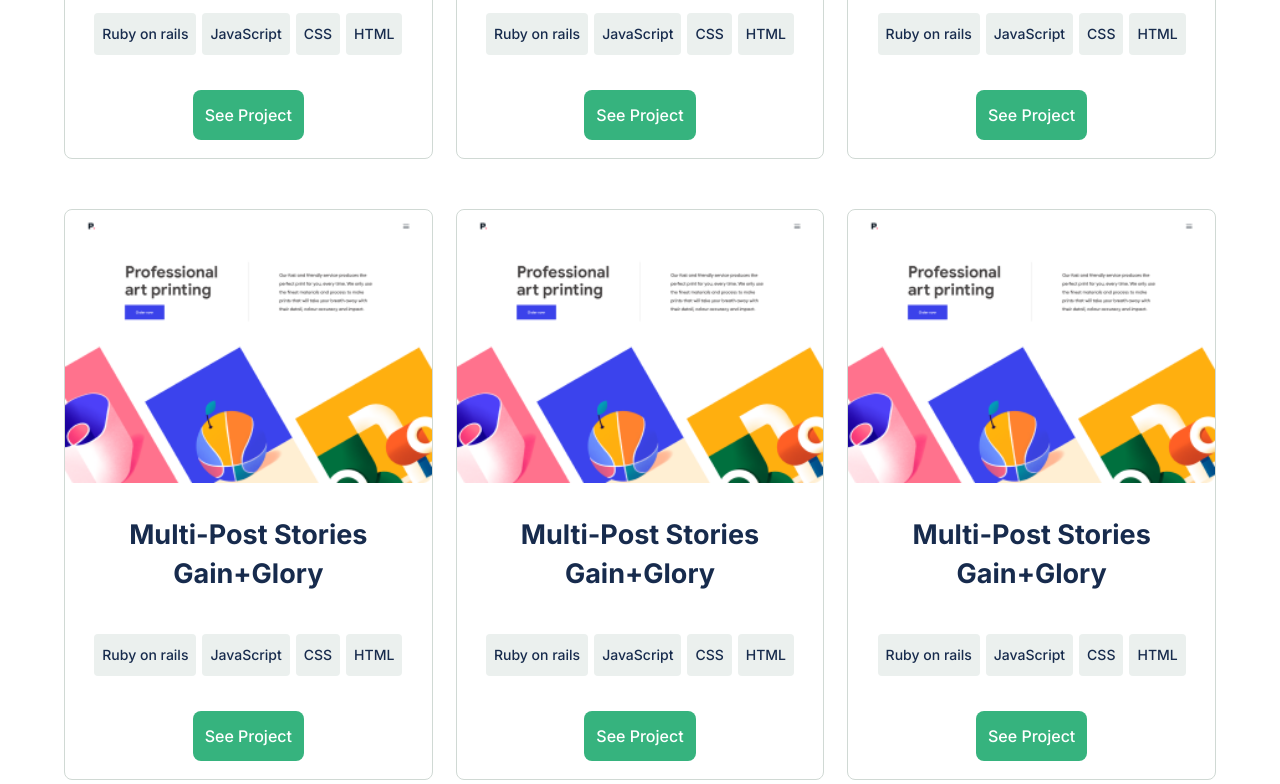
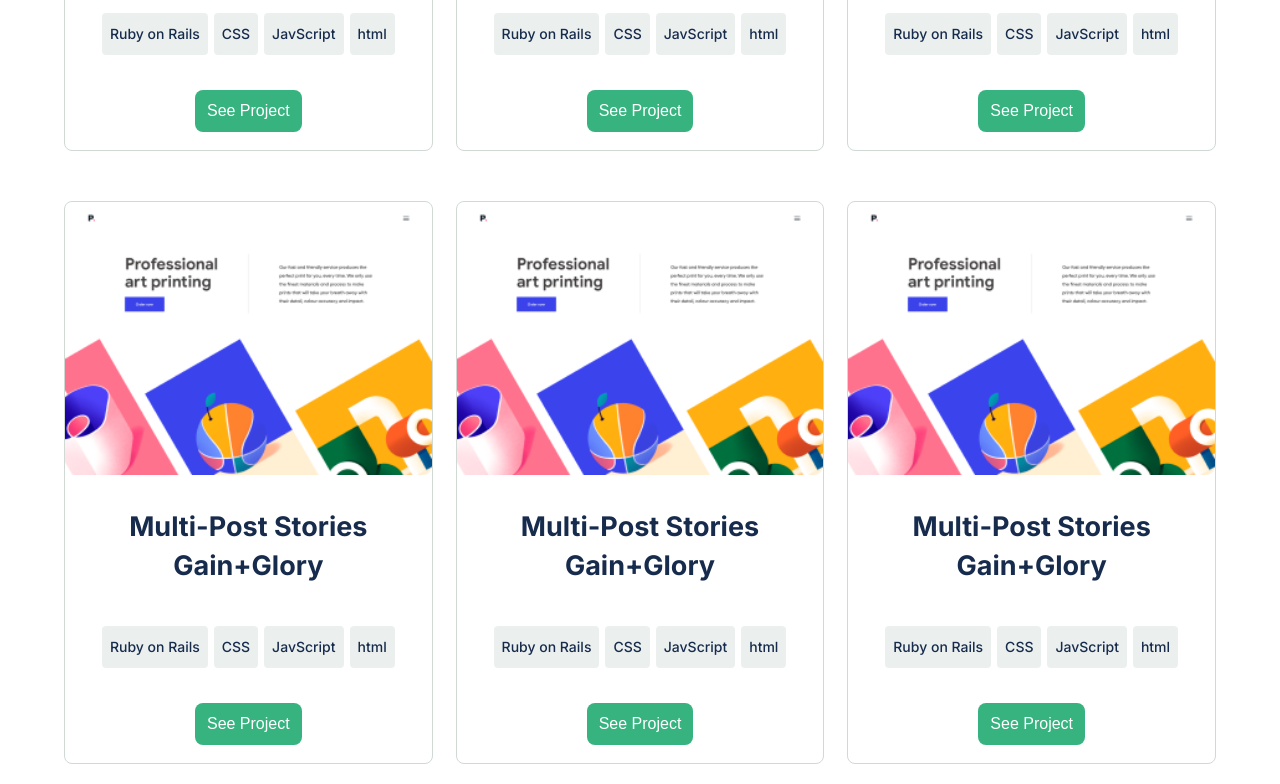
Before and after one commit to Ellon-M/portfolio, a website: page index.html in a window 1280 px wide. Shown: the part 1561-2345 px from the top of the page. Drawn offline with Linux system fonts and the light colour scheme.

Commit message:
create objects to store project data, implement details popup window

```diff
--- a/index.html
+++ b/index.html
@@ -90,108 +90,7 @@
         <div id="indicator"></div>
       </div>
       <section id="works">
-        <article class="work">
-          <div class="work-img-wrap">
-            <img
-              src="./media/tonic.png"
-              alt="first project screenshot"
-              class="work-image"
-            />
-          </div>
-          <h3 class="work-title">Multi-Post Stories Gain+Glory</h3>
-          <ul class="language-tags">
-            <li class="tag">Ruby on rails</li>
-            <li class="tag">JavaScript</li>
-            <li class="tag">CSS</li>
-            <li class="tag">HTML</li>
-          </ul>
-          <a href="#" class="work-link"> See Project </a>
-        </article>
-        <article class="work">
-          <div class="work-img-wrap">
-            <img
-              src="./media/yoga.png"
-              alt="second project screenshot"
-              class="work-image"
-            />
-          </div>
-          <h3 class="work-title">Multi-Post Stories Gain+Glory</h3>
-          <ul class="language-tags">
-            <li class="tag">Ruby on rails</li>
-            <li class="tag">JavaScript</li>
-            <li class="tag">CSS</li>
-            <li class="tag">HTML</li>
-          </ul>
-          <a href="#" class="work-link"> See Project </a>
-        </article>
-        <article class="work">
-          <div class="work-img-wrap">
-            <img
-              src="./media/multipost.png"
-              alt="third project screenshot"
-              class="work-image"
-            />
-          </div>
-          <h3 class="work-title">Multi-Post Stories Gain+Glory</h3>
-          <ul class="language-tags">
-            <li class="tag">Ruby on rails</li>
-            <li class="tag">JavaScript</li>
-            <li class="tag">CSS</li>
-            <li class="tag">HTML</li>
-          </ul>
-          <a href="#" class="work-link"> See Project </a>
-        </article>
-        <article class="work">
-          <div class="work-img-wrap">
-            <img
-              src="./media/printing.png"
-              alt="fourth project screenshot"
-              class="work-image"
-            />
-          </div>
-          <h3 class="work-title">Multi-Post Stories Gain+Glory</h3>
-          <ul class="language-tags">
-            <li class="tag">Ruby on rails</li>
-            <li class="tag">JavaScript</li>
-            <li class="tag">CSS</li>
-            <li class="tag">HTML</li>
-          </ul>
-          <a href="#" class="work-link"> See Project </a>
-        </article>
-        <article class="work">
-          <div class="work-img-wrap">
-            <img
-              src="./media/printing.png"
-              alt="fifth project screenshot"
-              class="work-image"
-            />
-          </div>
-          <h3 class="work-title">Multi-Post Stories Gain+Glory</h3>
-          <ul class="language-tags">
-            <li class="tag">Ruby on rails</li>
-            <li class="tag">JavaScript</li>
-            <li class="tag">CSS</li>
-            <li class="tag">HTML</li>
-          </ul>
-          <a href="#" class="work-link"> See Project </a>
-        </article>
-        <article class="work">
-          <div class="work-img-wrap">
-            <img
-              src="./media/printing.png"
-              alt="sixth project screenshot"
-              class="work-image"
-            />
-          </div>
-          <h3 class="work-title">Multi-Post Stories Gain+Glory</h3>
-          <ul class="language-tags">
-            <li class="tag">Ruby on rails</li>
-            <li class="tag">JavaScript</li>
-            <li class="tag">CSS</li>
-            <li class="tag">HTML</li>
-          </ul>
-          <a href="#" class="work-link"> See Project </a>
-        </article>
+
       </section>
       <section id="about">
         <div id="about-heading-wrap">
@@ -347,6 +246,7 @@
         <img class="end-line" src="media/Shape.png" alt="end line icon" />
       </div>
     </main>
+    <script src="./projects.js"></script>
     <script src="./script.js"></script>
   </body>
 </html>
--- /dev/null
+++ b/projects.js
@@ -0,0 +1,166 @@
+const works = document.querySelector("#works");
+
+const projects = [
+  {
+    image: "./media/tonic.png",
+    title: "Multi-Post Stories Gain+Glory",
+    languages: ["Ruby on Rails", "CSS", "JavScript", "html"],
+  },
+
+  {
+    image: "./media/yoga.png",
+    title: "Multi-Post Stories Gain+Glory",
+    languages: ["Ruby on Rails", "CSS", "JavScript", "html"],
+  },
+
+  {
+    image: "./media/multipost.png",
+    title: "Multi-Post Stories Gain+Glory",
+    languages: ["Ruby on Rails", "CSS", "JavScript", "html"],
+  },
+
+  {
+    image: "./media/printing.png",
+    title: "Multi-Post Stories Gain+Glory",
+    languages: ["Ruby on Rails", "CSS", "JavScript", "html"],
+  },
+
+  {
+    image: "./media/printing.png",
+    title: "Multi-Post Stories Gain+Glory",
+    languages: ["Ruby on Rails", "CSS", "JavScript", "html"],
+  },
+
+  {
+    image: "./media/printing.png",
+    title: "Multi-Post Stories Gain+Glory",
+    languages: ["Ruby on Rails", "CSS", "JavScript", "html"],
+  },
+];
+
+const projectsInfo = [
+  {
+    id: 1,
+    image: "./media/5G-Security-in-an-IoT-Architecture.jpg",
+    title: "Multi-Post Stories Gain+Glory",
+    languages: ["Ruby on Rails", "CSS", "JavScript"],
+    details:
+      "Lorem Ipsum is simply dummy text of the printing and typesetting industry. Lorem Ipsum has been the industry's standard dummy text ever since the 1500s, when an unknown printer took a galley of type and scrambled it to make a type specimen book. It has survived not only five centuries, but also the leap into electronic typesetting, remaining essentially unchanged. It was popularised in the 1960s with the release of Letraset sheets",
+  },
+
+  {
+    id: 2,
+    image: "./media/5G-Security-in-an-IoT-Architecture.jpg",
+    title: "Multi-Post Stories Gain+Glory",
+    languages: [
+      "Codekit",
+      "Github",
+      "JavaScript",
+      "Bootstrap",
+      "Terminal",
+      "Codepen",
+    ],
+    details:
+      "Lorem Ipsum is simply dummy text of the printing and typesetting industry. Lorem Ipsum has been the industry's standard dummy text ever since the 1500s, when an unknown printer took a galley of type and scrambled it to make a type specimen book. It has survived not only five centuries, but also the leap into electronic typesetting, remaining essentially unchanged. It was popularised in the 1960s with the release of Letraset sheets",
+  },
+
+  {
+    id: 3,
+    image: "./media/5G-Security-in-an-IoT-Architecture.jpg",
+    title: "Multi-Post Stories Gain+Glory",
+    languages: ["Ruby on Rails", "CSS", "JavScript"],
+    details:
+      "Lorem Ipsum is simply dummy text of the printing and typesetting industry. Lorem Ipsum has been the industry's standard dummy text ever since the 1500s, when an unknown printer took a galley of type and scrambled it to make a type specimen book. It has survived not only five centuries, but also the leap into electronic typesetting, remaining essentially unchanged. It was popularised in the 1960s with the release of Letraset sheets",
+  },
+
+  {
+    id: 4,
+    image: "./media/5G-Security-in-an-IoT-Architecture.jpg",
+    title: "Multi-Post Stories Gain+Glory",
+    languages: [
+      "Codekit",
+      "Github",
+      "JavaScript",
+      "Bootstrap",
+      "Terminal",
+      "Codepen",
+    ],
+    details:
+      "Lorem Ipsum is simply dummy text of the printing and typesetting industry. Lorem Ipsum has been the industry's standard dummy text ever since the 1500s, when an unknown printer took a galley of type and scrambled it to make a type specimen book. It has survived not only five centuries, but also the leap into electronic typesetting, remaining essentially unchanged. It was popularised in the 1960s with the release of Letraset sheets",
+  },
+
+  {
+    id: 5,
+    image: "./media/5G-Security-in-an-IoT-Architecture.jpg",
+    title: "Multi-Post Stories Gain+Glory",
+    languages: ["Ruby on Rails", "CSS", "JavScript"],
+    details:
+      "Lorem Ipsum is simply dummy text of the printing and typesetting industry. Lorem Ipsum has been the industry's standard dummy text ever since the 1500s, when an unknown printer took a galley of type and scrambled it to make a type specimen book. It has survived not only five centuries, but also the leap into electronic typesetting, remaining essentially unchanged. It was popularised in the 1960s with the release of Letraset sheets",
+  },
+
+  {
+    id: 6,
+    image: "./media/5G-Security-in-an-IoT-Architecture.jpg",
+    title: "Multi-Post Stories Gain+Glory",
+    languages: [
+      "Codekit",
+      "Github",
+      "JavaScript",
+      "Bootstrap",
+      "Terminal",
+      "Codepen",
+    ],
+    details:
+      "Lorem Ipsum is simply dummy text of the printing and typesetting industry. Lorem Ipsum has been the industry's standard dummy text ever since the 1500s, when an unknown printer took a galley of type and scrambled it to make a type specimen book. It has survived not only five centuries, but also the leap into electronic typesetting, remaining essentially unchanged. It was popularised in the 1960s with the release of Letraset sheets",
+  },
+];
+
+projects.forEach((project) => {
+  works.innerHTML += `
+    <article class="work">
+      <div class="work-img-wrap">
+        <img
+          src="${project.image}"
+          alt="first project screenshot"
+          class="work-image"
+        />
+      </div>
+      <h3 class="work-title">${project.title}</h3>
+      <ul class="language-tags">
+        <li class="tag">${project.languages[0]}</li>
+        <li class="tag">${project.languages[1]}</li>
+        <li class="tag">${project.languages[2]}</li>
+        <li class="tag">${project.languages[3]}</li>
+      </ul>
+      <button class="work-link"> See Project </button>
+    </article> `;
+});
+
+projectsInfo.forEach((projectInfo) => {
+  works.innerHTML += `
+    <article class="work-details">
+     <div class='details-content'>
+      <span class="details-close-button"><img src="https://img.icons8.com/material-outlined/24/000000/delete-sign.png" alt="work details image"/></span>
+      <div class="work-img-wrap">
+        <img
+          src="${projectInfo.image}"
+          alt="first project screenshot"
+          class="work-image"
+        />
+      </div>
+      <h3 class="work-title">${projectInfo.title}</h3>
+      <ul class="language-tags">
+        <li class="tag">${projectInfo.languages[0]}</li>
+        <li class="tag">${projectInfo.languages[1]}</li>
+        <li class="tag">${projectInfo.languages[2]}</li>
+        <li class="tag">${projectInfo.languages[3]}</li>
+      </ul>
+      <p class="work-details-info">
+        ${projectInfo.details}
+      </p>
+      <a href="#" class="details-live-link"> See Live </a>
+      <a href="#" class="details-source-link"> See Source </a>
+     </div>
+    </article>
+    `;
+});
--- a/script.js
+++ b/script.js
@@ -4,14 +4,17 @@ const navLink = document.querySelectorAll('.nav-link');
 const background = document.querySelector('header');
 let menuOpen = false;
 
+const openLinks =  document.querySelectorAll('.work-link');
+const popupCards = document.querySelectorAll('.work-details');
+const closeLinks = document.querySelectorAll('.details-close-button');
+
+
 menuWrapper.addEventListener('click', () => {
   if (!menuOpen) {
     menuWrapper.classList.add('open');
-    background.style.background = '#e9e9e9';
     menuOpen = true;
   } else {
     menuWrapper.classList.remove('open');
-    background.style.background = '#fff';
     menuOpen = false;
   }
 
@@ -21,8 +24,38 @@ menuWrapper.addEventListener('click', () => {
 navLink.forEach((link) => {
   link.addEventListener('click', () => {
     menuWrapper.classList.remove('open');
-    background.style.background = '#fff';
     menuOpen = false;
     navLinks.classList.toggle('open');
   });
 });
+
+const setDataIndex = () => {
+  for (i = 0; i < popupCards.length; i++) {
+    openLinks[i].setAttribute('data-index', i);
+    popupCards[i].setAttribute('data-index', i);
+    closeLinks[i].setAttribute('data-index', i);
+  }
+};
+
+// open popup action
+openLinks.forEach((link) => {
+  link.addEventListener('click', () => {
+    var index = link.getAttribute('data-index');
+    console.log(index);
+    popupCards[index].classList.add('open');
+    // popupCards[index].style.display = 'flex';
+  });
+});
+
+//close popup action
+closeLinks.forEach((link) => {
+  link.addEventListener('click', () => {
+    var index = link.getAttribute('data-index');
+    popupCards[index].classList.remove('open');
+    // popupCards[index].style.display = 'none';
+  });
+});
+
+window.onload = () => {
+  setDataIndex();
+}
```
Also changed, not shown: style.css (+27 -0 lines), media/5G-Security-in-an-IoT-Architecture.jpg (added).
